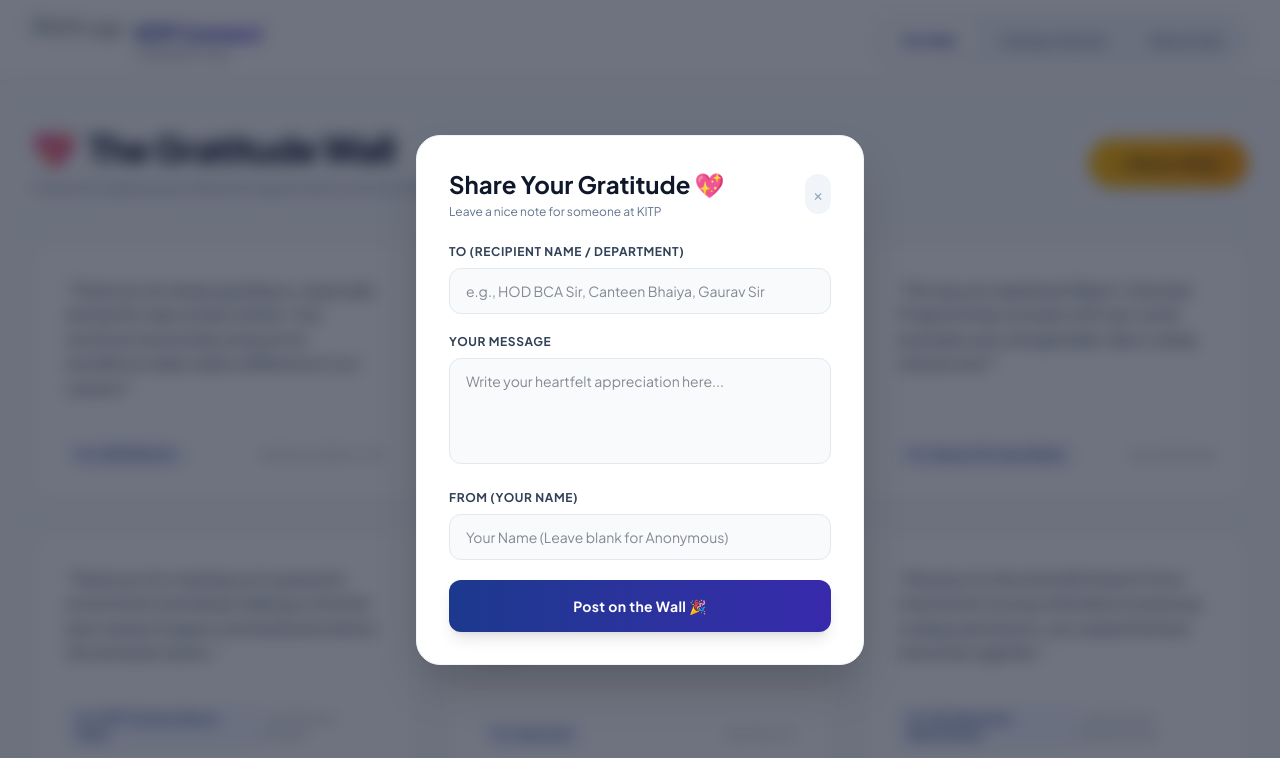
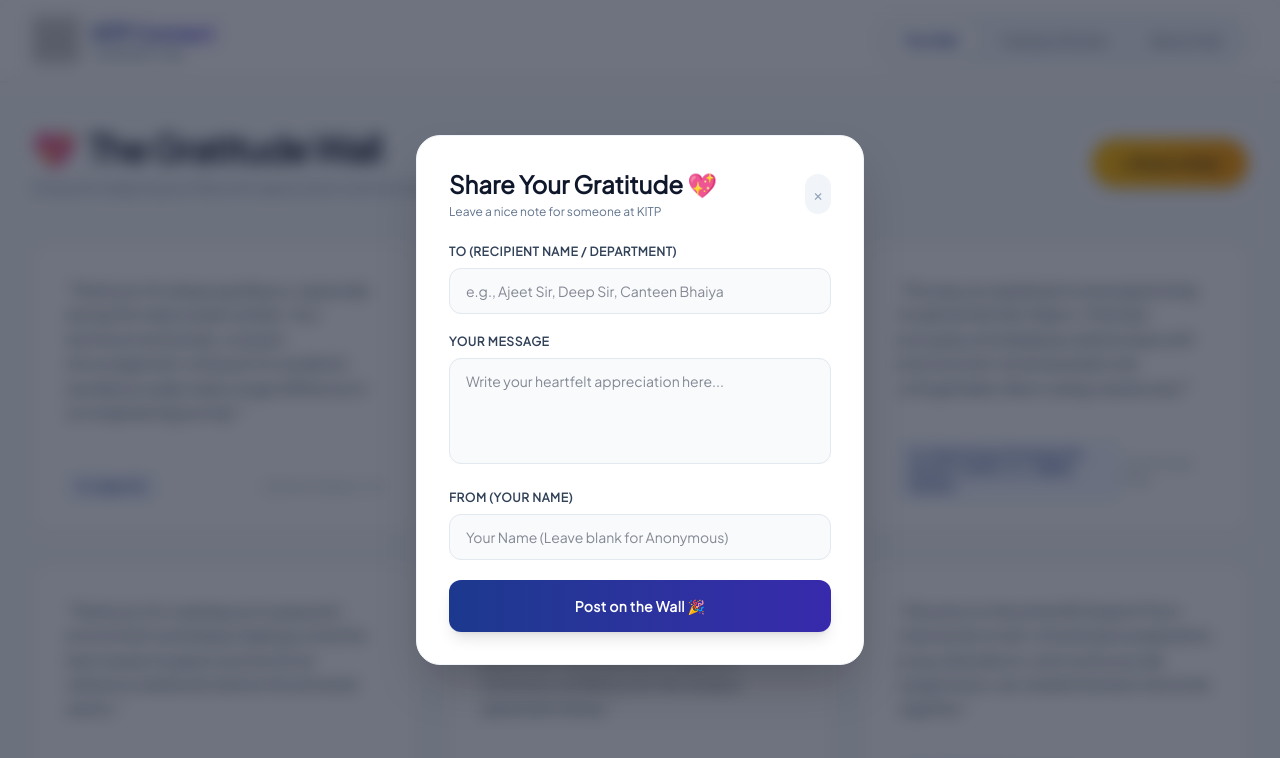
Before and after one commit to shivangitech/kitp-gratitude-wall, a plain HTML site: page index.html in a window 1280 px wide. Both pictures are taken after a click on the button "+ Share a Note". Shown: the top 758 px of the page. Drawn offline with nearby package versions, Linux system fonts and the light colour scheme; placeholder pictures from the web are drawn by us.

Commit message:
Update index.html

```diff
--- a/index.html
+++ b/index.html
@@ -7,7 +7,7 @@
     <!-- Tailwind CSS for modern design -->
     <script src="https://cdn.jsdelivr.net/npm/@tailwindcss/browser@4"></script>
     <style>
-        @import url('https://fonts.googleapis.com/css2?family=Plus+Jakarta+Sans:wght@400;500;600;700;800&display=swap');
+        @import url('https://fonts.googleapis.com/css2?family=Plus+Jakarta+Sans:wght=400;500;600;700;800&display=swap');
         body { font-family: 'Plus Jakarta Sans', sans-serif; }
     </style>
 </head>
@@ -19,7 +19,7 @@
             <div class="flex justify-between h-20 items-center">
                 <div class="flex items-center gap-3">
                     <!-- College Logo Integration -->
-                    <img src="image_0.png" alt="KITP Logo" class="h-12 w-auto object-contain onerror="this.src='https://via.placeholder.com/50?text=KITP'">
+                    <img src="image_0.png" alt="KITP Logo" class="h-12 w-auto object-contain" onerror="this.src='https://via.placeholder.com/50?text=KITP'">
                     <div>
                         <span class="font-extrabold text-xl tracking-tight bg-gradient-to-r from-blue-900 to-indigo-700 bg-clip-text text-transparent">KITP Connect</span>
                         <p class="text-[10px] text-slate-500 font-semibold tracking-wider uppercase">Community Hub</p>
@@ -53,7 +53,7 @@
             <form id="gratitudeForm" onsubmit="submitMessage(event)" class="space-y-5">
                 <div>
                     <label class="block text-xs font-bold text-slate-700 uppercase tracking-wider mb-2" for="recipient">To (Recipient Name / Department)</label>
-                    <input type="text" id="recipient" required placeholder="e.g., HOD BCA Sir, Canteen Bhaiya, Gaurav Sir"
+                    <input type="text" id="recipient" required placeholder="e.g., Ajeet Sir, Deep Sir, Canteen Bhaiya"
                         class="w-full px-4 py-3 bg-slate-50 border border-slate-200 rounded-xl focus:outline-none focus:ring-2 focus:ring-blue-600 focus:bg-white transition text-sm">
                 </div>
                 <div>
@@ -75,19 +75,19 @@
 
     <!-- Footer Section -->
     <footer class="bg-white border-t border-slate-100 py-6 text-center text-xs font-medium text-slate-400">
-        &copy; 2026 KITP Community Hub. Engineered with Passion by a BCA Student.
+        &copy; 2026 KITP Community Hub. Engineered with Passion by Shivangi Singh.
     </footer>
 
     <!-- JavaScript Logic Section -->
     <script>
-        // Well-filled initial data sources to make the site look populated
+        // Updated data sources with your personalized details and highly professional text
         const gratitudeData = [
-            { recipient: "HOD BCA Sir", message: "Thank you for always guiding us, especially during the major project phase. Your technical mentorship and push for excellence really made a difference in our careers!", sender: "Raman (Batch '24)" },
-            { recipient: "Canteen Bhaiya", message: "Shukriya exam prep ke dauraan vo unlimited cutting chai aur late night maggi ke liye! Aapke bina college life boring ho jati.", sender: "Anonymous Junior" },
-            { recipient: "Gaurav Sir (Java Dept)", message: "The way you explained Object-Oriented Programming concepts with real-world examples was unforgettable. Best coding classes ever!", sender: "Anjali Singh" },
-            { recipient: "KITP Central Library Team", message: "Thank you for creating such a peaceful environment and always helping us find the best research papers and textbooks before the semester exams.", sender: "B.Pharm Student" },
-            { recipient: "Verma Sir", message: "Class of 2025 says thank you! Your career guidance and soft skills placement classes gave us immense confidence for the campus drives.", sender: "Vikram S." },
-            { recipient: "My Awesome Batchmates", message: "Shoutout to the entire BCA batch! From mass bunks to proxy attendance and proxy coding submissions, we created the best memories together.", sender: "A Proud Backbencher" }
+            { recipient: "Ajeet Sir", message: "Thank you for always guiding us, especially during the major project phase. Your technical mentorship, constant encouragement, and push for academic excellence really make a huge difference in our engineering journey!", sender: "Raman (Batch '27)" },
+            { recipient: "Canteen Bhaiya", message: "Shukriya exam prep ke dauraan vo unlimited cutting chai aur late night maggi ke liye! Aapke bina college life aur stressful study hours bohot boring ho jate.", sender: "Anonymous Junior" },
+            { recipient: "Deep Kumar Srivastava Sir (Python, OOPS, C++, DBMS, MySQL)", message: "The way you explained core programming fundamentals like Object-Oriented principles and database relationships with practical real-world examples was unforgettable. Best coding classes ever!", sender: "Shivangi Singh" },
+            { recipient: "KITP Central Library Team", message: "Thank you for creating such a peaceful environment and always helping us find the best research papers and technical reference textbooks before the semester exams.", sender: "B.Pharm Student" },
+            { recipient: "Verma Sir", message: "Class of 2027 says thank you! Your brilliant career guidance and intensive soft skills placement training sessions gave us immense confidence for the campus placement drives.", sender: "Vikram S." },
+            { recipient: "My Awesome Batchmates", message: "Shoutout to the entire BCA batch! From mass bunks to last-minute exam preparation, proxy attendance, and continuous lab assignments, we created the best memories together.", sender: "A Proud Backbencher" }
         ];
 
         // Content templates for the website views
@@ -110,7 +110,7 @@
                             <div class="absolute top-0 left-0 w-2 h-full bg-gradient-to-b from-blue-900 to-indigo-600 opacity-0 group-hover:opacity-100 transition-opacity"></div>
                             <p class="text-slate-700 italic text-[15px] leading-relaxed mb-6 font-medium">"${item.message}"</p>
                             <div class="flex justify-between items-center text-xs font-bold pt-4 border-t border-slate-50">
-                                <span class="text-blue-900 bg-blue-50/80 px-3 py-1.5 rounded-lg tracking-wide">To: ${item.recipient}</span>
+                                <span class="text-blue-900 bg-blue-50/80 px-3 py-1.5 rounded-lg tracking-wide max-w-[70%] break-words">To: ${item.recipient}</span>
                                 <span class="text-slate-400 font-medium">- By ${item.sender}</span>
                             </div>
                         </div>
@@ -147,7 +147,7 @@
                     <img src="image_0.png" alt="KITP Logo" class="h-24 w-auto mx-auto mb-8 object-contain" onerror="this.src='https://via.placeholder.com/100?text=KITP'">
                     <h1 class="text-3xl font-extrabold text-slate-900 mb-4">About this Community Hub</h1>
                     <p class="text-base text-slate-600 leading-relaxed max-w-xl mx-auto font-medium">
-                        This beautiful Single Page Application (SPA) was designed and coded by a passionate <strong class="text-blue-900 font-bold">BCA Student (Batch of 2027)</strong> as a capstone project. It serves as a permanent community space for the alumni, students, and respected teachers of Kanpur Institute of Technology and Pharmacy to preserve memories and gratitude.
+                        This beautiful Single Page Application (SPA) was designed and coded by <strong class="text-blue-900 font-bold">Shivangi Singh</strong>, a passionate <strong class="text-indigo-600 font-bold">BCA Student (Batch of 2024–2027)</strong>. It serves as a permanent community space for the alumni, students, and respected teachers of Kanpur Institute of Technology and Pharmacy to preserve memories and gratitude.
                     </p>
                     <div class="mt-8 pt-8 border-t border-slate-100 flex justify-center gap-8 text-xs font-bold text-slate-400">
                         <div>TECH STACK: <span class="text-slate-600 ml-1">HTML5 / TailwindCSS / Pure JS</span></div>
```
